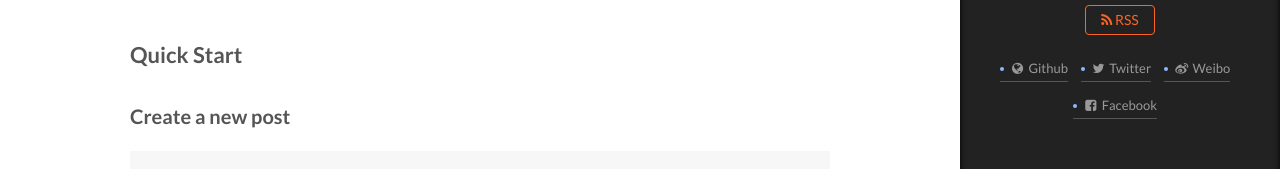
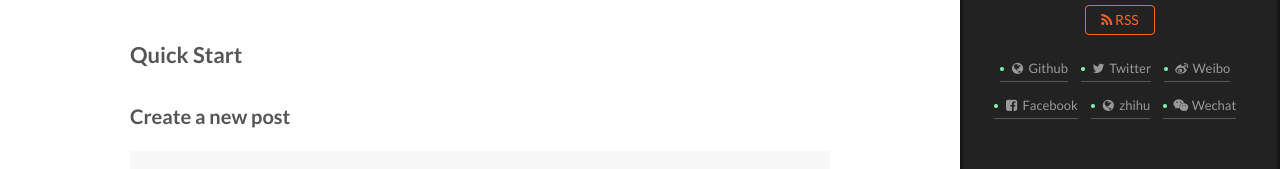
Before and after one commit to GraduationGuide/wangjunsky.github.io, a plain HTML site: page 2016/10/20/hello-world/index.html in a window 1280 px wide. Both pictures are taken after a click on the item "站点概览". Shown: the part 356-525 px from the top of the page. Drawn offline with Linux system fonts and the light colour scheme; a script that the page names is missing.

Commit message:
Site updated: 2016-10-20 19:04:33

```diff
--- a/2016/10/20/hello-world/index.html
+++ b/2016/10/20/hello-world/index.html
@@ -505,6 +505,24 @@ Quick">
                 </a>
               </span>
 
+              <span class="links-of-author-item">
+                <a href="https://www.zhihu.com/people/wang-jun-jun-12-39" target="_blank" title="zhihu">
+
+                    <i class="fa fa-fw fa-globe"></i>
+
+                  zhihu
+                </a>
+              </span>
+
+              <span class="links-of-author-item">
+                <a href="http://mp.weixin.qq.com/s?__biz=MzI4MzAwMzM4NQ==&mid=401260174&idx=1&sn=12fc7796e1bbe9165703f93ed144a2fd&scene=18#rd" target="_blank" title="Wechat">
+
+                    <i class="fa fa-fw fa-wechat"></i>
+
+                  Wechat
+                </a>
+              </span>
+
 
         </div>
 
--- a/css/main.css
+++ b/css/main.css
@@ -1563,7 +1563,7 @@ pre .javascript .function {
   width: 4px;
   height: 4px;
   border-radius: 50%;
-  background: #8fb8ff;
+  background: #82ffad;
 }
 .links-of-blogroll {
   font-size: 13px;
```
Also changed, not shown: about/index.html (+18 -0 lines), archives/2016/10/index.html (+18 -0 lines), archives/2016/index.html (+18 -0 lines), archives/index.html (+18 -0 lines), categories/index.html (+18 -0 lines), index.html (+18 -0 lines), tags/index.html (+18 -0 lines).
